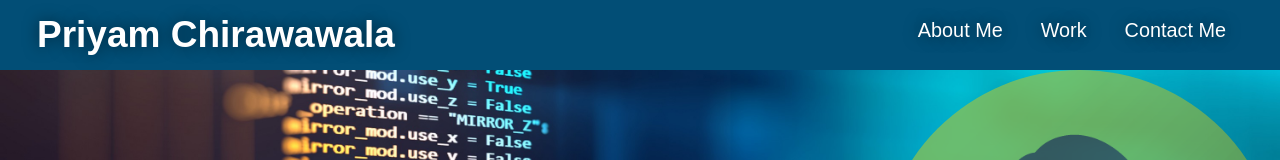
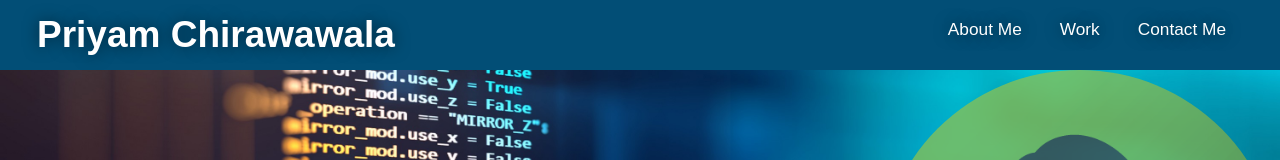
Before and after one commit to cpriyam90/First-Portfolio-Assignment, a plain HTML site: page index.html in a window 1280 px wide. Shown: the top 160 px of the page. Drawn offline with Linux system fonts and the light colour scheme.

```diff
--- a/assets/css/style.css
+++ b/assets/css/style.css
@@ -54,14 +54,14 @@ header nav ul {
   header nav ul li a {
     padding: 10px 17px;
     font-weight: lighter;
-    font-size: 1.55vw;
+    font-size: 1.35vw;
     color: var(--white);
     margin: 12px 2px;
     text-shadow: 0 0 15px rgb(0 0 0 / 50%);
     text-decoration: none;
 }
 
-/*hero image styling*/
+/*hero styling*/
 .hero {
     background-image: url("../images/hero-image.jpg");
     background-size: cover;
@@ -73,6 +73,7 @@ header nav ul {
     background-attachment: fixed;
     background-position: 100%;
     align-items: baseline;
+
 }
 
 .hero h2 {
```
